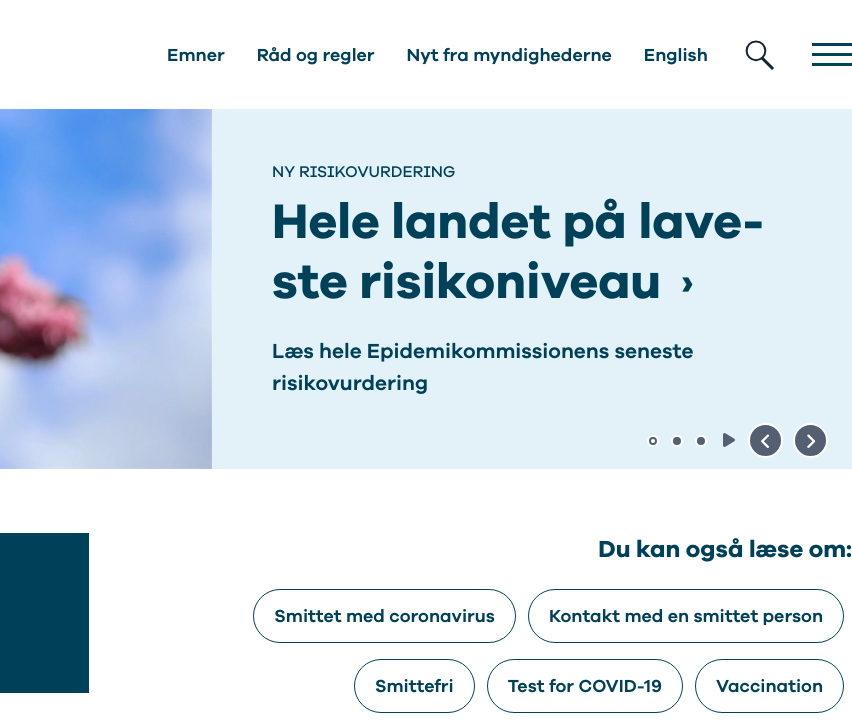
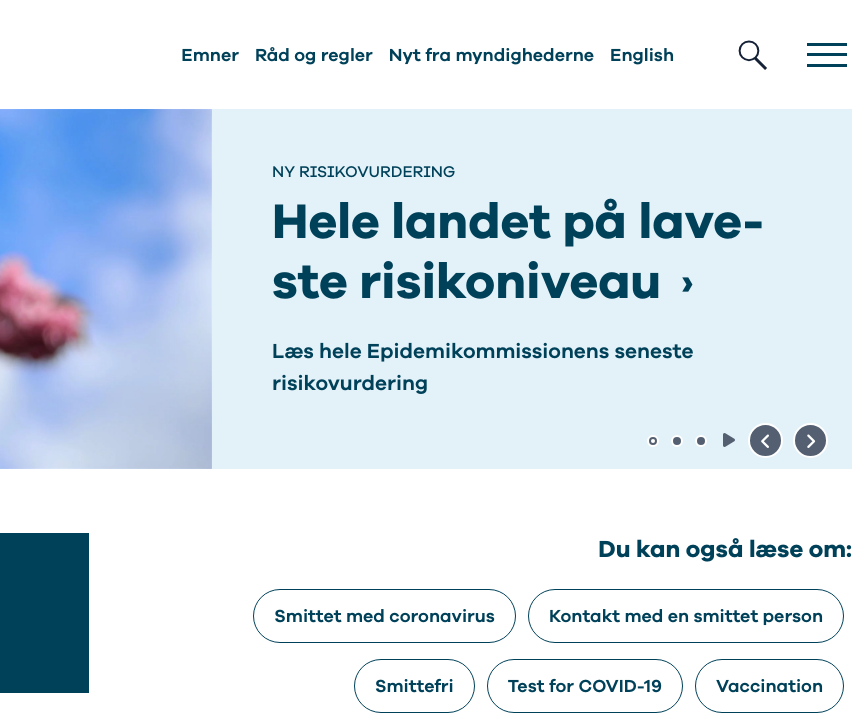
Before and after one commit to magdalenawiertel92/recruitmentTask, a website: page index.html in a window 1280 px wide. Shown: the top 722 px of the page, 428-1280 px from the left. Drawn offline with Linux system fonts and the light colour scheme.

Commit message:
RWD header

```diff
--- a/index.html
+++ b/index.html
@@ -14,49 +14,58 @@
   <body class="font-galanoGrotesqueAltRegular">
     <header>
       <div
-        class="flex items-center justify-between h-[61px] mx-auto max-w-7xl my-6"
+        class="px-4 w-full flex items-center justify-between h-[61px] mx-auto my-6 sm:justify-start xl:max-w-7xl xl:p-0"
       >
         <!-- LOGO -->
         <div class="cursor-pointer">
-          <img class="max-w-[270px]" src="/src/imges/logo.svg" alt="" />
+          <img
+            class="max-w-[180px] md:max-w-[270px]"
+            src="/src/imges/logo.svg"
+            alt=""
+          />
         </div>
         <!-- MENU -->
-        <nav class="hidden color-basicBlue md:flex">
+        <nav class="hidden color-basicBlue sm:flex sm:mr-6 sm:w-2/3 lg:mr-16">
           <ul
-            class="flex font-galanoGrotesqueSemiBold text-basicBlue text-lg lg:pl-72 lg-8"
+            class="flex font-galanoGrotesqueSemiBold text-basicBlue text-lg lg-8 sm:w-full sm:justify-end"
           >
             <li
-              class="mr-8 relative after:content-[' '] after:absolute after:left-0 after:-bottom-4 after:bg-underlineBlue after:h-1 after:w-0 hover:after:w-full"
+              class="mr-4 text-sm relative after:content-[' '] after:absolute after:left-0 after:-bottom-4 after:bg-underlineBlue after:h-1 after:w-0 hover:after:w-full md:text-base lg:text-lg"
             >
               Emner
             </li>
             <li
-              class="mr-8 relative after:content-[' '] after:absolute after:left-0 after:-bottom-4 after:bg-underlineBlue after:h-1 after:w-0 hover:after:w-full"
+              class="mr-4 text-sm relative after:content-[' '] after:absolute after:left-0 after:-bottom-4 after:bg-underlineBlue after:h-1 after:w-0 hover:after:w-full md:text-base lg:text-lg"
             >
               Råd og regler
             </li>
             <li
-              class="mr-8 relative after:content-[' '] after:absolute after:left-0 after:-bottom-4 after:bg-underlineBlue after:h-1 after:w-0 hover:after:w-full"
+              class="mr-4 text-sm relative after:content-[' '] after:absolute after:left-0 after:-bottom-4 after:bg-underlineBlue after:h-1 after:w-0 hover:after:w-full md:text-base lg:text-lg"
             >
               Nyt fra myndighederne
             </li>
             <li
-              class="relative after:content-[' '] after:absolute after:left-0 after:-bottom-4 after:bg-underlineBlue after:h-1 after:w-0 hover:after:w-full"
+              class="relative text-sm after:content-[' '] after:absolute after:left-0 after:-bottom-4 after:bg-underlineBlue after:h-1 after:w-0 hover:after:w-full md:text-base lg:text-lg"
             >
               English
             </li>
           </ul>
         </nav>
-        <!-- SEARCH -->
-        <div class="h-[30px]">
-          <input class="hidden" type="text" placeholder="Søg" />
-          <button><img src="/src/imges/magnifying_glass.svg" alt="" /></button>
-        </div>
-        <!-- HAMBURGER MENU -->
-        <div class="relative">
-          <div
-            class="h-[3px] w-[40px] bg-basicBlue after:absolute after:content-[' '] after:h-[3px] after:w-[40px] after:left-0 after:top-2.5 after:bg-basicBlue before:absolute before:content-[' '] before:h-[3px] before:w-[40px] before:left-0 before:bottom-2.5 before:bg-basicBlue"
-          ></div>
+        <!-- SEARCH + HAMBURGER MENU -->
+        <div class="flex">
+          <!-- search -->
+          <div class="h-[30px] w-[45px] mr-6">
+            <input class="hidden" type="text" placeholder="Søg" />
+            <button>
+              <img src="/src/imges/magnifying_glass.svg" alt="" />
+            </button>
+          </div>
+          <!-- hamburger menu-->
+          <div class="relative w-[45px] flex items-center">
+            <div
+              class="h-[3px] w-[40px] bg-basicBlue after:absolute after:content-[' '] after:h-[3px] after:w-[40px] after:left-0 after:top-6 after:bg-basicBlue before:absolute before:content-[' '] before:h-[3px] before:w-[40px] before:left-0 before:bottom-6 before:bg-basicBlue"
+            ></div>
+          </div>
         </div>
       </div>
     </header>
--- a/tailwind.config.js
+++ b/tailwind.config.js
@@ -1,14 +1,13 @@
 module.exports = {
   content: ["./*.{html,js}"],
   theme: {
-    screens: {
-      sm: "768px",
-      md: "890px",
-      lg: "1024px",
-      xl: "1280px",
-    },
-
     extend: {
+      screens: {
+        sm: "768px",
+        md: "890px",
+        lg: "1024px",
+        xl: "1280px",
+      },
       fontFamily: {
         galanoGrotesqueAltRegular: ["GalanoGrotesqueAltRegular", "sans-serif"],
         galanoGrotesqueSemiBold: ["GalanoGrotesqueSemiBold", "sans-serif"],
```
Also changed, not shown: src/css/main.css.
